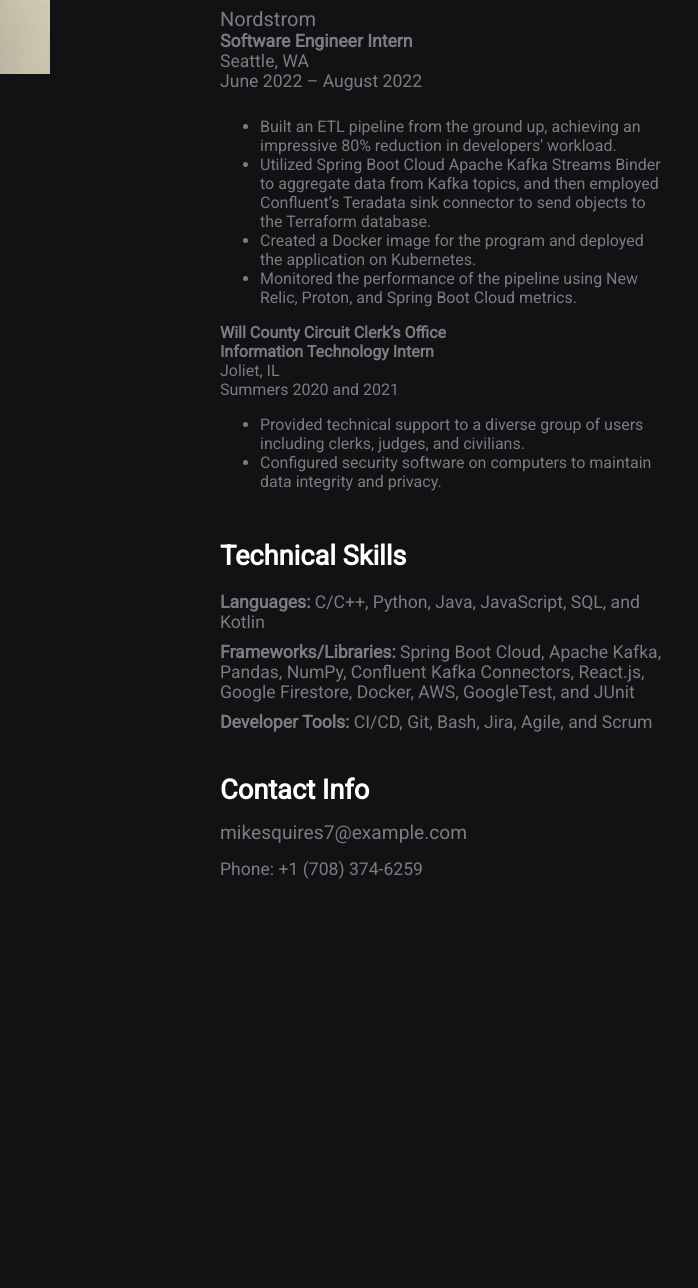
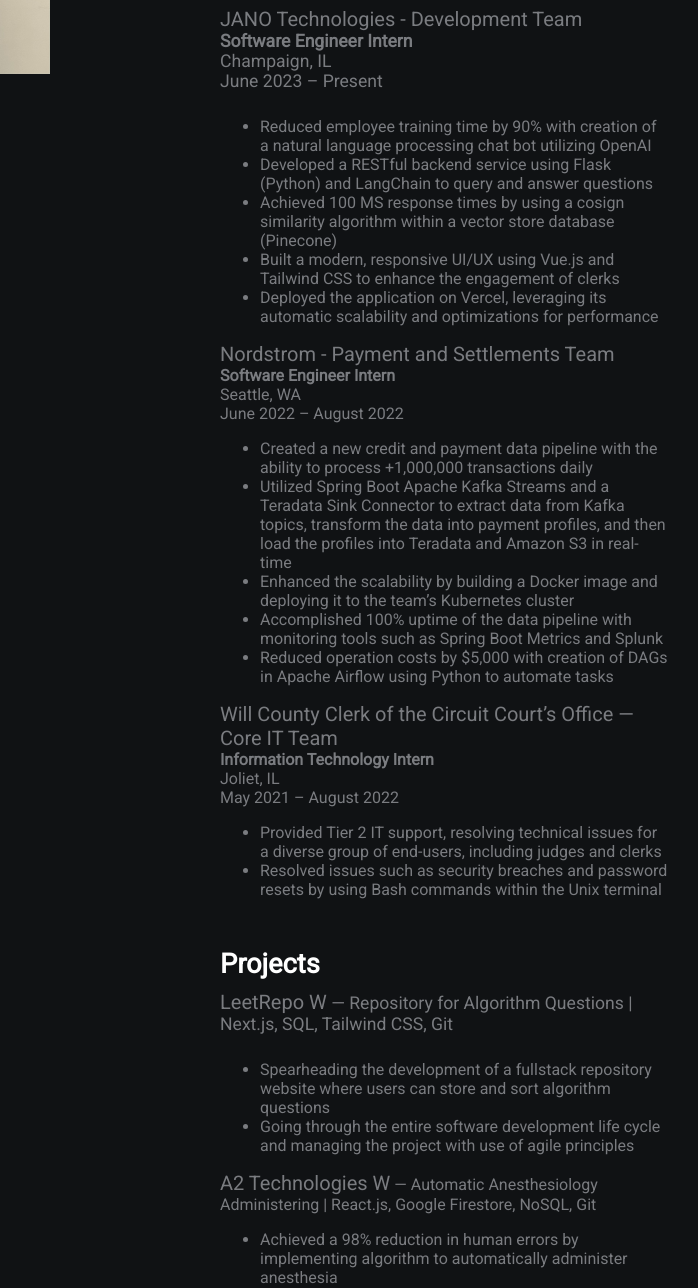
Before and after one commit to sssssmike/sssssmike.github.io, a plain HTML site: page index.html in a window 1280 px wide. Shown: the part 392-1680 px from the top of the page, 420-1118 px from the left. Before the commit the page ends 1281 px from the top, so only its background shows below. Drawn offline with Linux system fonts and the light colour scheme.

Commit message:
update website

```diff
--- a/index.html
+++ b/index.html
@@ -20,36 +20,86 @@
         <div class="section-2">
             <h2>About Me</h2>
             <p>
-                Hello! I'm Michael Squires, a recent Computer Science graduate from the University of Illinois - Chicago, passionate about software engineering and always ready to tackle challenging projects with innovative solutions. My university years provided a deep dive into the world of coding, igniting my passion for software development. When I'm not coding, I enjoy staying active by working out, watching sports, coding up creative projects, and playing video games.
+                Hello! I'm Michael Squires, a Computer Science student at the University of Illinois Chicago. I am passionate about software engineering and always ready to tackle challenging projects with innovative solutions. My university years provided a deep dive into the world of coding, igniting my passion for software development. When I'm not coding, I enjoy staying active by working out, watching sports, coding up creative projects, and playing video games.
             </p>
             <h2>Professional Experience</h2>
             <p>
-                <span class="company-name">Nordstrom</span><br/>
+                <span class="company-name">JANO Technologies - Development Team</span><br/>
+                <b>Software Engineer Intern</b><br/>
+                Champaign, IL<br/>
+                June 2023 – Present<br/>
+                <ul>
+                    <li>Reduced employee training time by 90% with creation of a natural language processing chat bot utilizing OpenAI</li>
+                    <li>Developed a RESTful backend service using Flask (Python) and LangChain to query and answer questions</li>
+                    <li>Achieved 100 MS response times by using a cosign similarity algorithm within a vector store database (Pinecone)</li>
+                    <li>Built a modern, responsive UI/UX using Vue.js and Tailwind CSS to enhance the engagement of clerks</li>
+                    <li>Deployed the application on Vercel, leveraging its automatic scalability and optimizations for performance</li>
+                </ul>
+                <span class="company-name">Nordstrom - Payment and Settlements Team</span><br/>
                 <b>Software Engineer Intern</b><br/>
                 Seattle, WA<br/>
                 June 2022 – August 2022<br/>
                 <ul>
-                    <li>Built an ETL pipeline from the ground up, achieving an impressive 80% reduction in developers' workload.</li>
-                    <li>Utilized Spring Boot Cloud Apache Kafka Streams Binder to aggregate data from Kafka topics, and then employed Confluent’s Teradata sink connector to send objects to the Terraform database.</li>
-                    <li>Created a Docker image for the program and deployed the application on Kubernetes.</li>
-                    <li>Monitored the performance of the pipeline using New Relic, Proton, and Spring Boot Cloud metrics.</li>
+                    <li>Created a new credit and payment data pipeline with the ability to process +1,000,000 transactions daily</li>
+                    <li>Utilized Spring Boot Apache Kafka Streams and a Teradata Sink Connector to extract data from Kafka topics, transform the data into payment profiles, and then load the profiles into Teradata and Amazon S3 in real-time</li>
+                    <li>Enhanced the scalability by building a Docker image and deploying it to the team’s Kubernetes cluster</li>
+                    <li>Accomplished 100% uptime of the data pipeline with monitoring tools such as Spring Boot Metrics and Splunk</li>
+                    <li>Reduced operation costs by $5,000 with creation of DAGs in Apache Airflow using Python to automate tasks</li>
                 </ul>
-                <b>Will County Circuit Clerk’s Office</b><br/>
+                <span class="company-name">Will County Clerk of the Circuit Court’s Office — Core IT Team</span><br/>
                 <b>Information Technology Intern</b><br/>
                 Joliet, IL<br/>
-                Summers 2020 and 2021<br/>
+                May 2021 – August 2022<br/>
                 <ul>
-                    <li>Provided technical support to a diverse group of users including clerks, judges, and civilians.</li>
-                    <li>Configured security software on computers to maintain data integrity and privacy.</li>
+                    <li>Provided Tier 2 IT support, resolving technical issues for a diverse group of end-users, including judges and clerks</li>
+                    <li>Resolved issues such as security breaches and password resets by using Bash commands within the Unix terminal</li>
                 </ul>
             </p>
 
+            <h2>Projects</h2>
+            <p>
+                <!-- LeetRepo Project -->
+                <span class="company-name">LeetRepo W</span> — Repository for Algorithm Questions | Next.js, SQL, Tailwind CSS, Git<br/>
+                <ul>
+                    <li>Spearheading the development of a fullstack repository website where users can store and sort algorithm questions</li>
+                    <li>Going through the entire software development life cycle and managing the project with use of agile principles</li>
+                </ul>
+
+                <!-- A2 Technologies Project -->
+                <span class="company-name">A2 Technologies W</span> — Automatic Anesthesiology Administering | React.js, Google Firestore, NoSQL, Git<br/>
+                <ul>
+                    <li>Achieved a 98% reduction in human errors by implementing algorithm to automatically administer anesthesia</li>
+                    <li>Ensured data security by implementing the AES (government standard) encryption and decryption algorithms</li>
+                </ul>
+
+                <!-- GoogleTrack Project -->
+                <span class="company-name">GoogleTrack</span> — Google Maps Route Tracker | C++, Google Maps API, Git<br/>
+                <ul>
+                    <li>Developed backend application using Google Maps API to find the shortest path to a common meeting place</li>
+                    <li>Accelerated route planning speed by 10% with the implementation of graph search algorithms such as Dijkstra’s</li>
+                </ul>
+
+                <!-- Elevator Mayhem Project -->
+                <span class="company-name">Elevator Mayhem</span> — Concurrent Elevator Simulator | C, Git<br/>
+                <ul>
+                    <li>Used POSIX threads, mutex locks, and conditional variables to implement a multithreaded elevator system</li>
+                    <li>Efficiently scheduled elevators and coordinated passenger requests in real-time by utilizing concurrency principles</li>
+                </ul>
+
+                <!-- OpenAI Dive Project -->
+                <span class="company-name">OpenAI Dive</span> — Generative Language Model Evaluation | Python, Pandas, OpenAI, Scikit-learn, Git<br/>
+                <ul>
+                    <li>Crafted an advanced assessment tool to determine the best OpenAI LLM, utilizing core data analysis tools</li>
+                    <li>Achieved a mean squared error of .02 by employing a linear regression data model with the use of Scikit-learn</li>
+                </ul>
+            </p>
 
             <h2>Technical Skills</h2>
             <p>
-                <p><strong>Languages:</strong> C/C++, Python, Java, JavaScript, SQL, and Kotlin<br/></p>
-                <p><strong>Frameworks/Libraries:</strong> Spring Boot Cloud, Apache Kafka, Pandas, NumPy, Confluent Kafka Connectors, React.js, Google Firestore, Docker, AWS, GoogleTest, and JUnit<br/></p>
-                <p><strong>Developer Tools:</strong> CI/CD, Git, Bash, Jira, Agile, and Scrum</p>
+                <p><strong>Languages:</strong> C, C++, Python, Java, JavaScript, SQL, HTML/CSS, Bash, F#, YAML, XML, JSON<br/></p>
+                <p><strong>Frameworks/Libraries:</strong> React (React.js, Next.js, Vue.js), Spring Boot, Apache Kafka, Google Firestore, AWS (DynamoDB, S3)<br/></p>
+                <p><strong>Tools/Libraries:</strong> Docker, Scikit-learn, LangChain, OpenAI, Google Test, JUnit, Agile, Jira, CI/CD, Git</p>
+                <p><strong>Certifications/Communities:</strong> Google Developers Student Club, Microsoft AI Skills Challenge, ColorStack</p>
             </p>
 
             <h2>Contact Info</h2>
```
